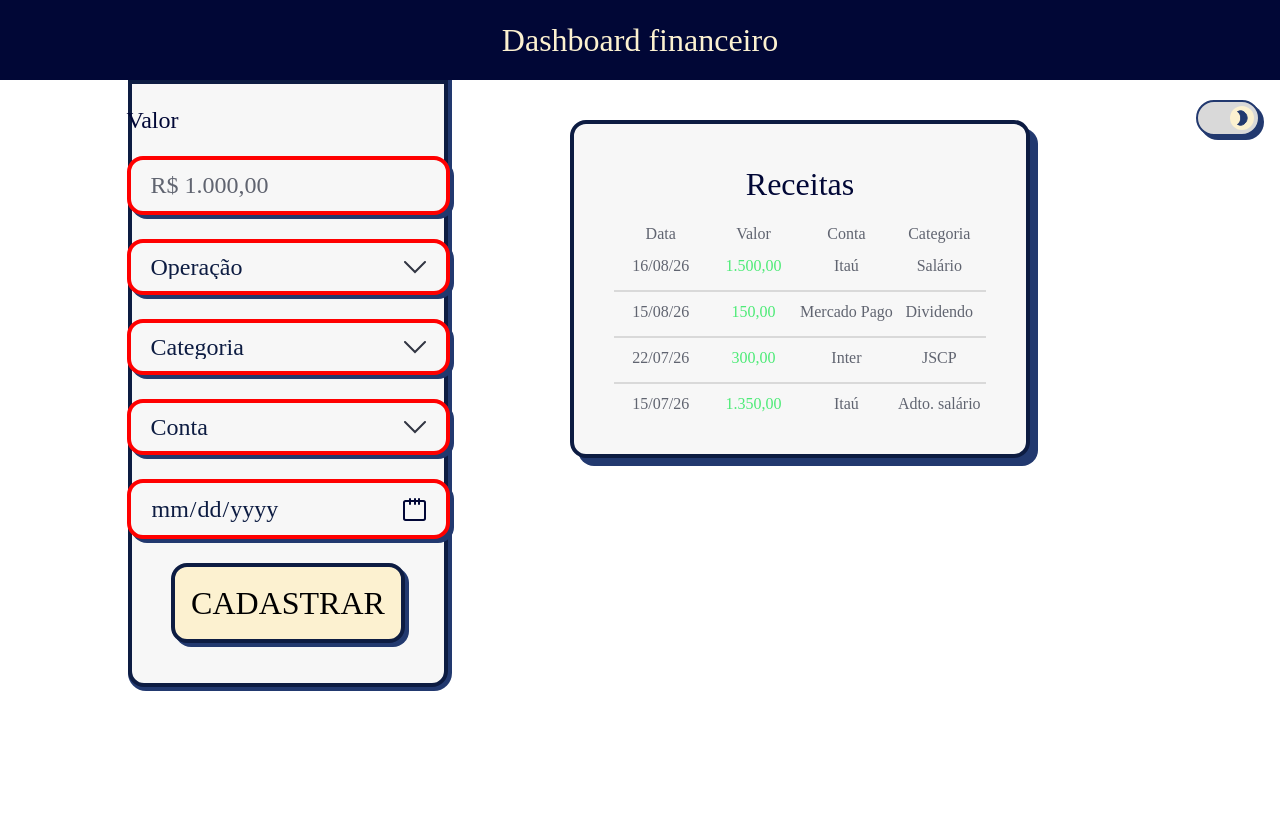
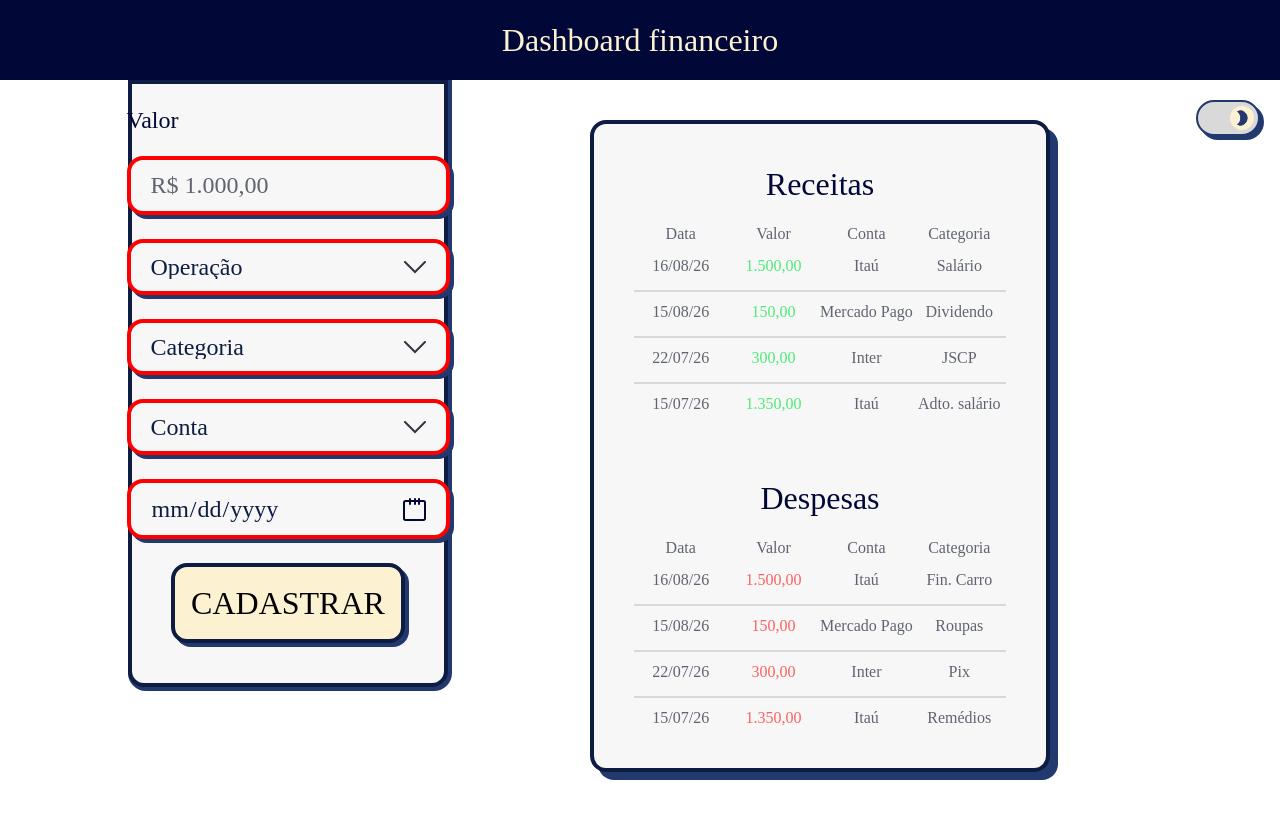
Before and after one commit to JoaoAntonioo87/Dashboard-financeiro, a plain HTML site: page index.html in a window 1280 px wide. Drawn offline with Linux system fonts and the light colour scheme; a web font is replaced by a local one.

Commit message:
feat: adicionar tabela de despeses

```diff
--- a/index.html
+++ b/index.html
@@ -58,7 +58,7 @@
       </form>
 
     </section>
-    <section class="tabelas container">
+    <section class="tabelas-grid container">
       <article class="tabela receitas">
         <h2 class="subtitle" data-theme="light">Receitas</h2>
         <div class="head-tabela" data-theme="light">
@@ -94,6 +94,41 @@
           </div>
         </div>
       </article>
+      <article class="tabela despesas">
+        <h2 class="subtitle" data-theme="light">Despesas</h2>
+        <div class="head-tabela" data-theme="light">
+          <p>Data</p>
+          <p>Valor</p>
+          <p>Conta</p>
+          <p>Categoria</p>
+        </div>
+        <div class="body-tabela" data-theme="light">
+          <div class="linha-tabela">
+            <p>16/08/26</p>
+            <p class="valor">1.500,00</p>
+            <p>Itaú</p>
+            <p>Fin. Carro</p>
+          </div>
+          <div class="linha-tabela">
+            <p>15/08/26</p>
+            <p class="valor">150,00</p>
+            <p>Mercado Pago</p>
+            <p>Roupas</p>
+          </div>
+          <div class="linha-tabela">
+            <p>22/07/26</p>
+            <p class="valor">300,00</p>
+            <p>Inter</p>
+            <p>Pix</p>
+          </div>
+          <div class="linha-tabela">
+            <p>15/07/26</p>
+            <p class="valor">1.350,00</p>
+            <p>Itaú</p>
+            <p>Remédios</p>
+          </div>
+        </div>
+      </article>
     </section>
   </main>
 
--- a/styles/global.css
+++ b/styles/global.css
@@ -73,5 +73,6 @@ main {
     grid-template-columns: 1fr 3fr;
     justify-content: start;
     justify-items: start;
+    gap: 2.5rem;
   }
 }
--- a/styles/tabelas.css
+++ b/styles/tabelas.css
@@ -8,7 +8,7 @@
   color: var(--COLOR-S1);
 }
 
-.tabelas {
+.tabelas-grid {
   position: relative;
   margin-top: 10rem;
 }
@@ -25,6 +25,10 @@
   position: absolute;
   top: -80px;
   width: 80%;
+}
+
+.tabela + .tabela {
+  margin-top: 4rem;
 }
 
 .head-tabela {
@@ -75,13 +79,16 @@
   color: var(--COLOR-U3);
 }
 
+.despesas .valor {
+  color: var(--COLOR-U2);
+}
+
 @media screen and (min-width: 1024px) {
   .subtitle[data-theme="dark"] {
     color: var(--COLOR-P3);
   }
 
-  .tabelas {
-    display: flex;
+  .tabelas-grid {
     background-color: var(--COLOR-C1);
     border: 4px solid var(--COLOR-P2);
     border-radius: 1rem;
@@ -102,3 +109,14 @@
     color: var(--COLOR-C3);
   }
 }
+
+@media screen and (min-width: 1440px) {
+  .tabelas-grid {
+    display: flex;
+    gap: 5rem;
+  }
+
+  .tabela + .tabela {
+    margin: 0;
+  }
+}
```
Also changed, not shown: style.min.css.
